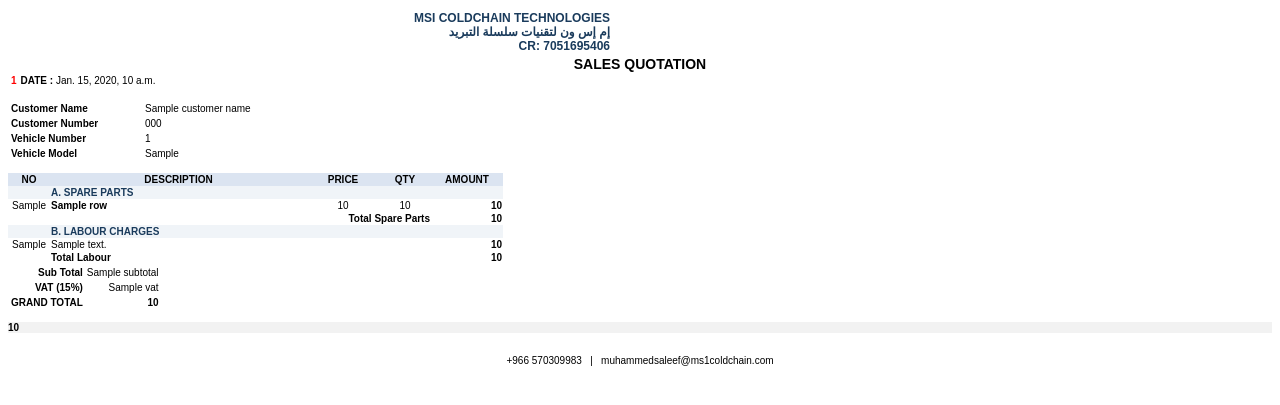
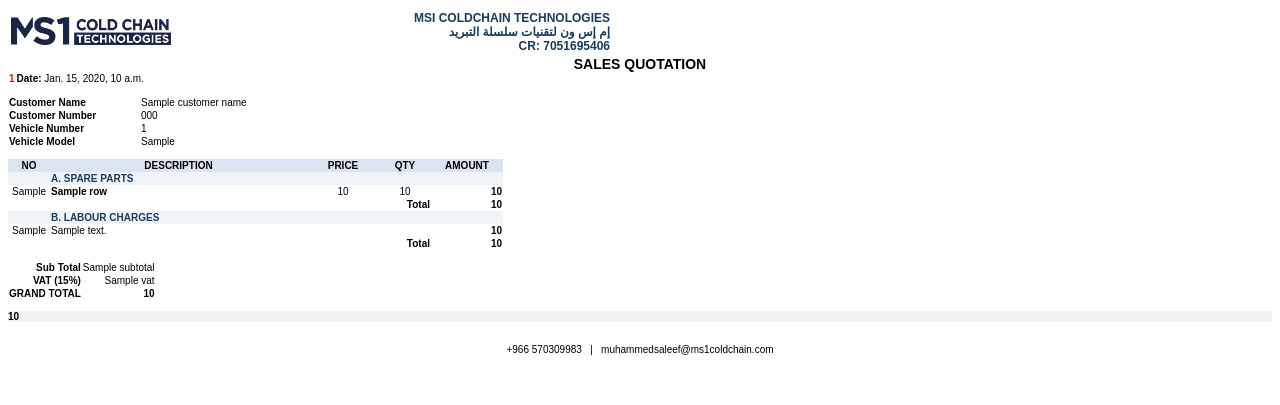
Before and after one commit to Markaz-Sulaiman-MS1/Ms1-backend, a Django app: template templates/quotation/jobcard_quotation.html in a window 1280 px wide. Shown: the top 405 px of the page. Run offline with Django 5.2, Linux system fonts and the light colour scheme; the template is opened without the code that fills it: most values are stand-ins (such as "Sample title", 1, 10 or a date in 2020).

Commit message:
Updates the view

```diff
--- a/templates/quotation/jobcard_quotation.html
+++ b/templates/quotation/jobcard_quotation.html
@@ -5,101 +5,40 @@
 <meta charset="utf-8">
 
 <style>
-body {
-    font-family: Arial, Helvetica, sans-serif;
-    background: #ffffff;
-    font-size: 10px;
-}
+body { font-family: Arial, Helvetica, sans-serif; font-size: 10px; background:#fff; }
 
-.page {
-    width: 595;
-    padding: 20;
-}
+.page { width:595; padding:20; }
 
-.topbar {
-    width: 595;
-    height: 12;
-    background-color: #1a3b5c;
-}
+.topbar { width:595; height:12; background:#1a3b5c; }
 
-.header-table {
-    width: 595;
-}
+.header { width:595; }
 
-.company {
-    text-align: right;
-    color: #1a3b5c;
-    font-size: 12px;
-    font-weight: bold;
-}
+.company { text-align:right; font-size:12px; font-weight:bold; color:#1a3b5c; }
 
-.hr {
-    width: 595;
-    height: 1;
-    background-color: #1a3b5c;
-    margin-top: 6;
-    margin-bottom: 6;
-}
+.line { width:595; height:1; background:#1a3b5c; margin-top:6; margin-bottom:6; }
 
-.title {
-    text-align: center;
-    font-size: 14px;
-    font-weight: bold;
-    margin-bottom: 8;
-}
+.title { text-align:center; font-size:14px; font-weight:bold; }
 
-.info-table {
-    width: 595;
-}
+.table { width:595; border-collapse:collapse; }
 
-.items {
-    width: 595;
-    border-collapse: collapse;
-}
+.table th { background:#dbe4f1; border:1 solid #ccc; padding:6; text-align:center; }
 
-.items th {
-    background-color: #dbe4f1;
-    border: 1 solid #ccc;
-    padding: 6;
-    text-align: center;
-}
+.table td { border:1 solid #eee; padding:6; }
 
-.items td {
-    border: 1 solid #eee;
-    padding: 6;
-}
+.section { background:#f0f4f8; font-weight:bold; color:#1a3b5c; }
 
-.section {
-    background-color: #f0f4f8;
-    font-weight: bold;
-    color: #1a3b5c;
-}
-
-.totals {
-    width: 595;
-    margin-top: 12;
-}
-
-.amount-box {
-    width: 595;
-    background-color: #f2f2f2;
-    padding: 8;
-    font-weight: bold;
-}
+.amount { background:#f2f2f2; padding:8; font-weight:bold; }
 </style>
 </head>
 
 <body>
-
 <div class="page">
 
 <div class="topbar"></div>
 
-<table class="header-table">
+<table class="header">
 <tr>
-<td width="300">
-
-</td>
+<td width="300"><img src="{% static 'image/logo-color.png' %}" width="160"></td>
 <td width="295" class="company">
 MSI COLDCHAIN TECHNOLOGIES<br>
 إم إس ون لتقنيات سلسلة التبريد<br>
@@ -108,22 +47,20 @@ CR: 7051695406
 </tr>
 </table>
 
-<div class="hr"></div>
+<div class="line"></div>
 
-<div class="title">
-SALES QUOTATION
-</div>
+<div class="title">SALES QUOTATION</div>
 
-<table class="info-table">
+<table class="table">
 <tr>
 <td><font color="red"><b>{{ quotation_number }}</b></font></td>
-<td align="right"><b>DATE :</b> {{ date }}</td>
+<td align="right"><b>Date:</b> {{ date }}</td>
 </tr>
 </table>
 
 <br>
 
-<table class="info-table">
+<table class="table">
 <tr><td width="130"><b>Customer Name</b></td><td>{{ customer_name }}</td></tr>
 <tr><td><b>Customer Number</b></td><td>{{ customer_phone }}</td></tr>
 <tr><td><b>Vehicle Number</b></td><td>{{ vehicle_number }}</td></tr>
@@ -132,7 +69,7 @@ SALES QUOTATION
 
 <br>
 
-<table class="items">
+<table class="table">
 <tr>
 <th width="40">NO</th>
 <th width="255">DESCRIPTION</th>
@@ -156,7 +93,8 @@ SALES QUOTATION
 {% endfor %}
 
 <tr>
-<td></td><td colspan="3" align="right"><b>Total Spare Parts</b></td><td align="right"><b>{{ spare_total }}</b></td>
+<td></td><td></td><td></td><td align="right"><b>Total</b></td>
+<td align="right"><b>{{ spare_total }}</b></td>
 </tr>
 
 <tr class="section">
@@ -173,36 +111,28 @@ SALES QUOTATION
 {% endfor %}
 
 <tr>
-<td></td><td colspan="3"><b>Total Labour</b></td><td align="right"><b>{{ labour_total }}</b></td>
+<td></td><td></td><td></td><td align="right"><b>Total</b></td>
+<td align="right"><b>{{ labour_total }}</b></td>
 </tr>
 
 </table>
 
-<table class="totals">
-<tr>
-<td align="right"><b>Sub Total</b></td><td align="right">{{ subtotal }}</td>
-</tr>
-<tr>
-<td align="right"><b>VAT (15%)</b></td><td align="right">{{ vat }}</td>
-</tr>
-<tr>
-<td align="right"><b>GRAND TOTAL</b></td><td align="right"><b>{{ grand_total }}</b></td>
-</tr>
+<br>
+
+<table class="table">
+<tr><td align="right"><b>Sub Total</b></td><td align="right">{{ subtotal }}</td></tr>
+<tr><td align="right"><b>VAT (15%)</b></td><td align="right">{{ vat }}</td></tr>
+<tr><td align="right"><b>GRAND TOTAL</b></td><td align="right"><b>{{ grand_total }}</b></td></tr>
 </table>
 
 <br>
 
-<div class="amount-box">
-{{ amount_words }}
-</div>
+<div class="amount">{{ amount_words }}</div>
 
 <br><br>
 
-<center>
-+966 570309983 &nbsp; | &nbsp; muhammedsaleef@ms1coldchain.com
-</center>
+<center>+966 570309983 &nbsp; | &nbsp; muhammedsaleef@ms1coldchain.com</center>
 
 </div>
-
 </body>
 </html>
```
